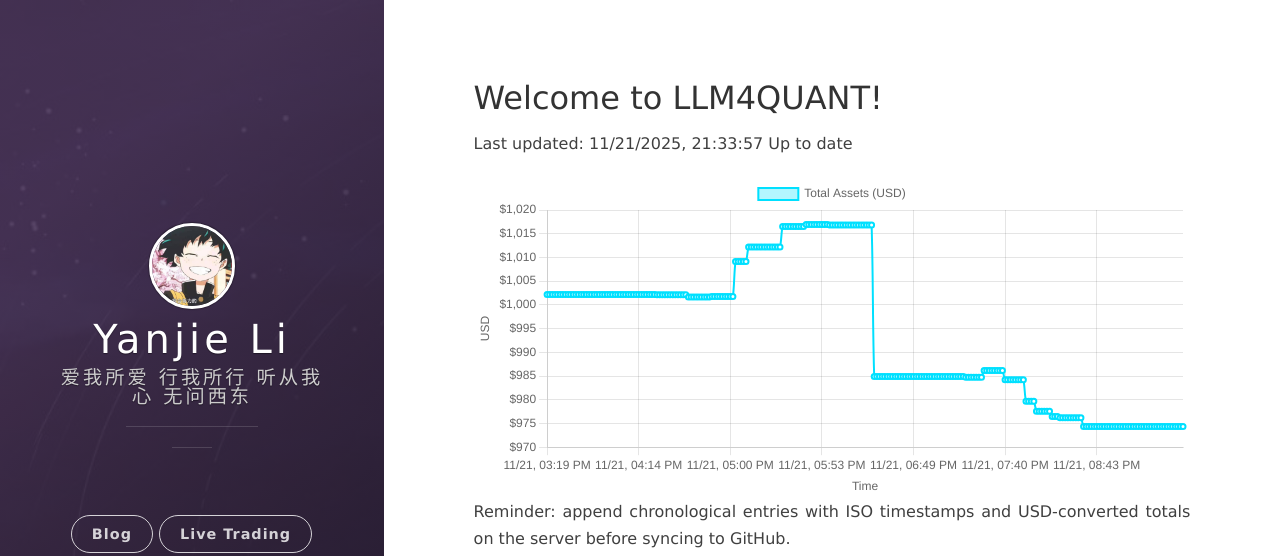
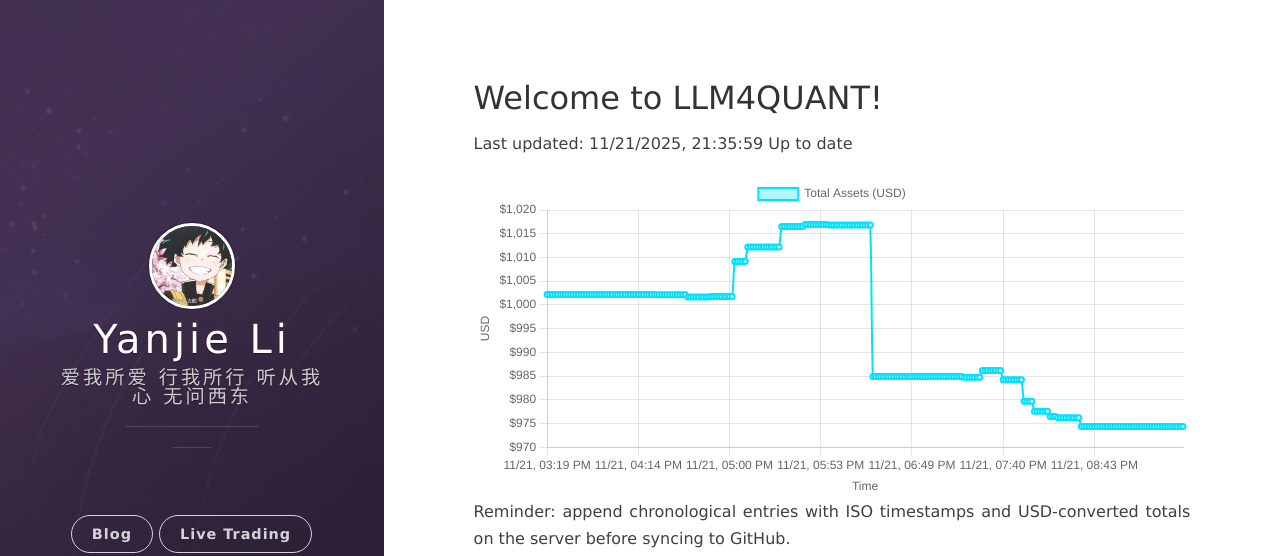
Before and after one commit to leeyegy/leeyegy.github.io, a Jekyll site: the page built from live-trading.html, in a window 1280 px wide. Shown: the top 556 px of the page. Built offline with Jekyll 4.4.1, drawn with Linux system fonts in a browser that asks for light colours; nearby versions of some CDN libraries.

Commit message:
AccountMonitor: update balance history 2025-11-22T05:35:59+08:00

```diff
--- a/assets/data/binance/balance-history.json
+++ b/assets/data/binance/balance-history.json
@@ -1,5 +1,5 @@
 {
-  "generatedAt": "2025-11-22T05:33:57+08:00",
+  "generatedAt": "2025-11-22T05:35:59+08:00",
   "asset": "total_usd_value",
   "history": [
     {
@@ -977,6 +977,10 @@
     {
       "timestamp": "2025-11-22T05:33:57+08:00",
       "totalUsd": 974.36593718
+    },
+    {
+      "timestamp": "2025-11-22T05:35:59+08:00",
+      "totalUsd": 974.36593718
     }
   ]
 }
```
